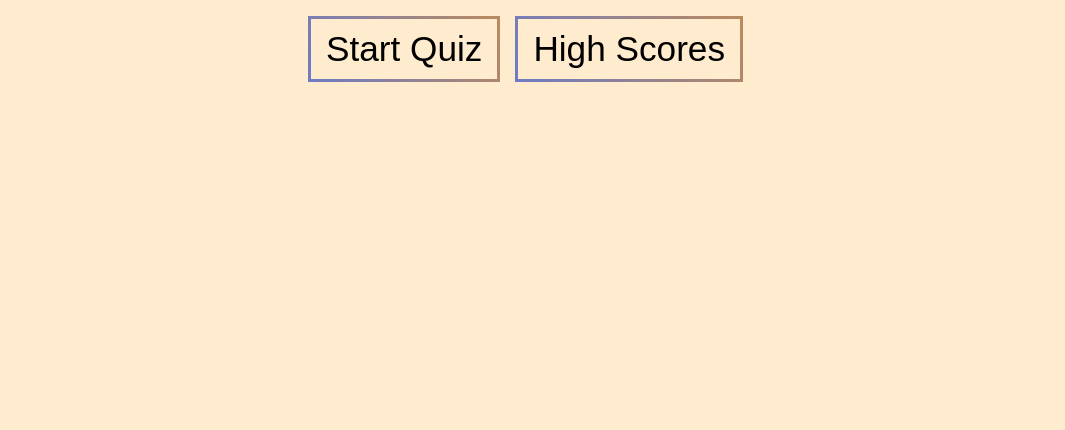
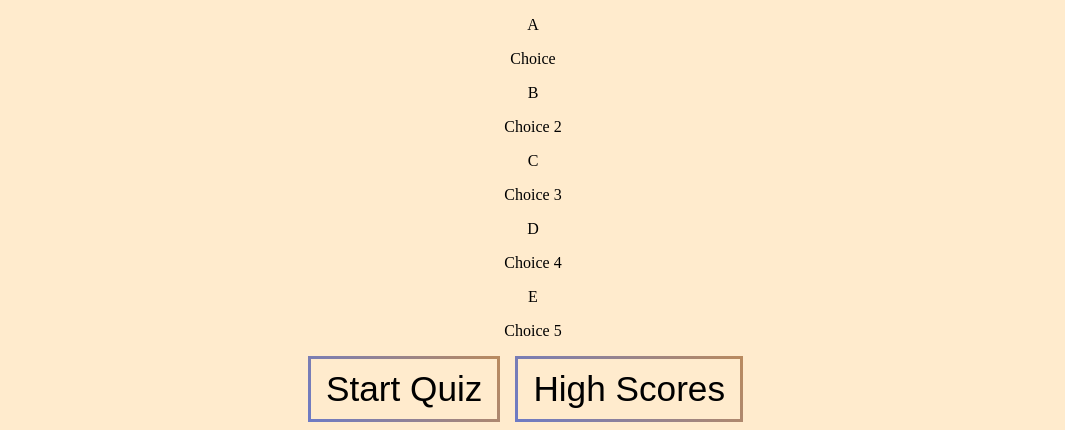
Before and after one commit to AREZVANI95/Code-Quiz, a plain HTML site: page index.html in a window 1280 px wide. Shown: the part 561-991 px from the top of the page, without its empty margins (107-1172 px from the left). Before the commit the page ends 800 px from the top, so only its background shows below. Drawn offline with Linux system fonts and the light colour scheme; files whose address does not match are found by name.

Commit message:
Added what will be the placeholder for the questions and answers

```diff
--- a/assets/css/style.css
+++ b/assets/css/style.css
@@ -10,6 +10,10 @@ h1 {
 h3 {
     display: flex;
     justify-content: center;
+    text-align: center;
+}
+
+#pop-quiz {
     text-align: center;
 }
 
--- a/index.html
+++ b/index.html
@@ -27,6 +27,30 @@
         keep in mind that incorrect answers will penalize your score/time<br>
         by then seconds!
     </h3>
+
+    <div id="pop-quiz">
+        <div id="question-box">
+            <p class="choice-letter">A</p>
+            <p class="choice-text" data-number="1">Choice</p>
+        </div>
+        <div id="question-box">
+            <p class="choice-letter">B</p>
+            <p class="choice-text" data-number="2">Choice 2</p>
+        </div>
+        <div id="question-box">
+            <p class="choice-letter">C</p>
+            <p class="choice-text" data-number="3">Choice 3</p>
+        </div>
+        <div id="question-box">
+            <p class="choice-letter">D</p>
+            <p class="choice-text" data-number="4">Choice 4</p>
+        </div>
+        <div id="question-box">
+            <p class="choice-letter">E</p>
+            <p class="choice-text" data-number="5">Choice 5</p>
+        </div>
+
+    </div>
     <div class="btn">
         <button id="start-btn">Start Quiz</button>
         <button id="score-btn">High Scores</button>
```
